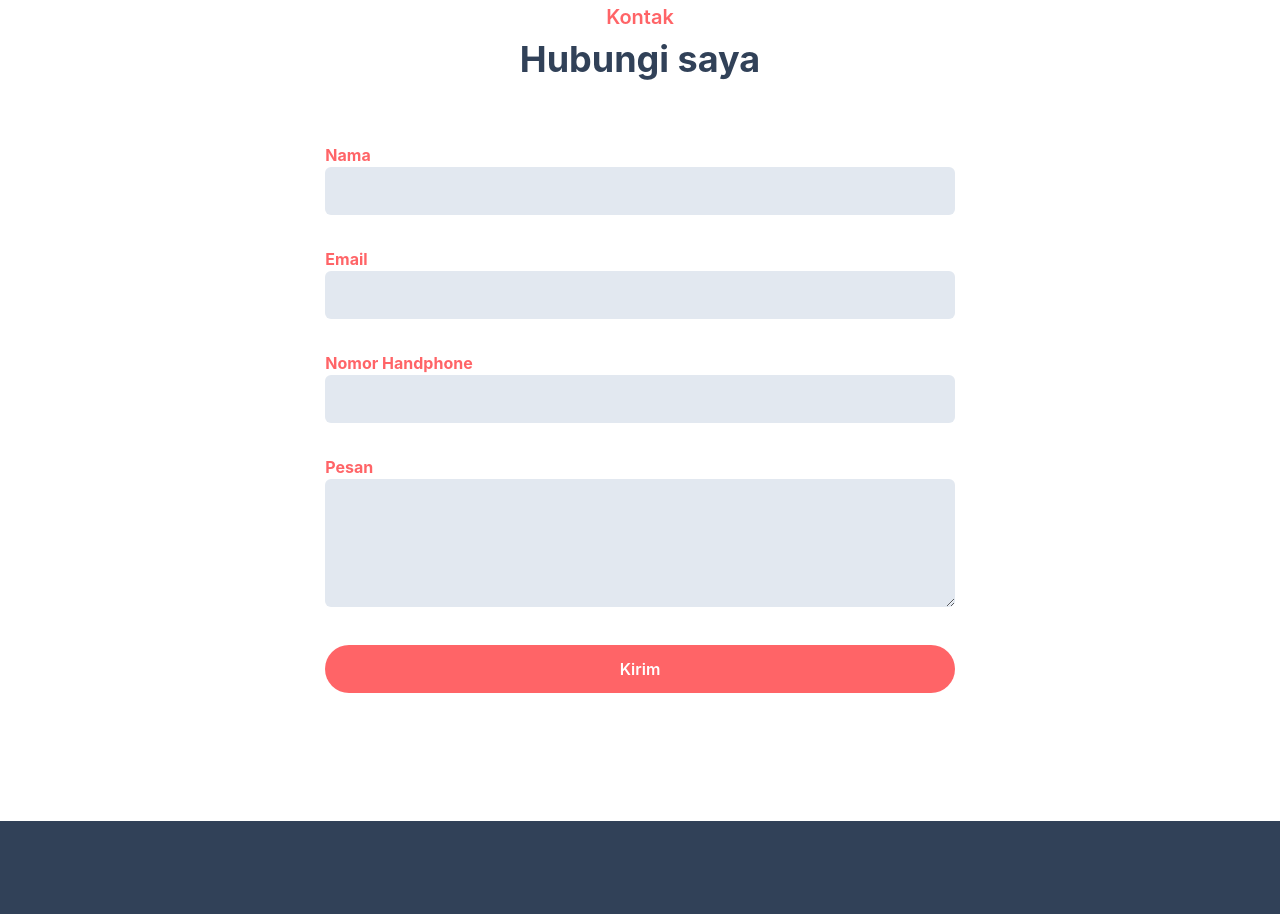
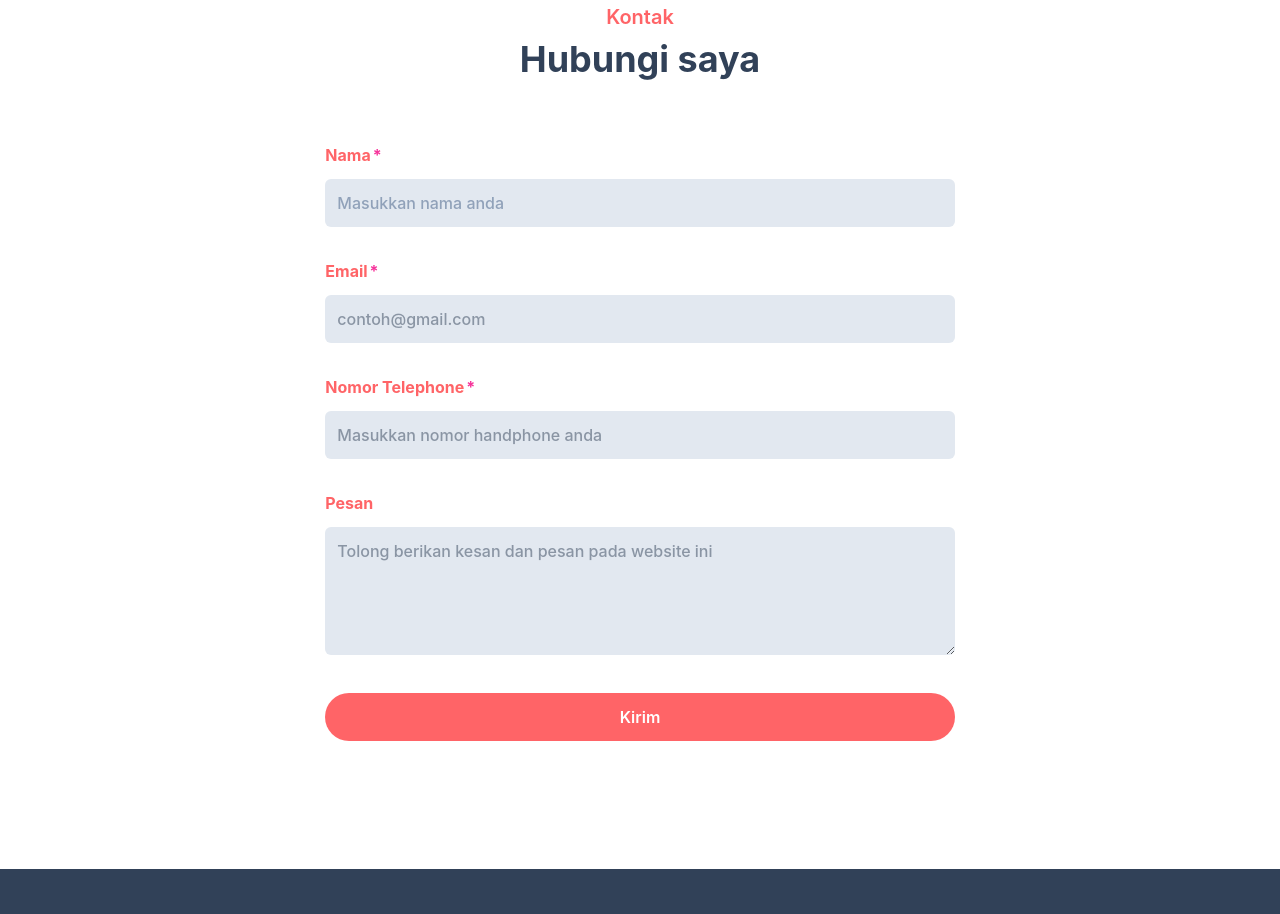
Before and after one commit to Salmon-Andre19/portfolio, a website: page index.html in a window 1280 px wide. Shown: the part 2794-3708 px from the top of the page. Drawn offline with Linux system fonts and the light colour scheme.

Commit message:
mengubah validasi pada form contact

```diff
--- a/index.html
+++ b/index.html
@@ -385,26 +385,56 @@
             </h2>
           </div>
         </div>
-        <form>
+        <!-- Alert sukses start -->
+        <div class="alert-sukses w-fit hidden justify-center text-white rounded-lg py-2 px-3 mx-auto bg-green-400 mb-5">
+          <p class="self-center text-base mr-3">
+            <strong class="mr-3 uppercase">Sukses </strong> Pesan anda sudah terkirim.
+          </p>
+          <strong class="text-lg cursor-pointer w-12 text-right alert-del">
+            &times;
+          </strong>
+        </div>
+        <!-- Alert sukses end -->
+
+        <form name='salmon-contact-form'>
           <div class="w-full lg:w-2/3 lg:mx-auto">
             <div class="mb-8 w-full px-4">
-              <label for="name" class="text-base text-primary font-bold">Nama</label>
-              <input type="text " id="name" autocomplete="name" class="bg-slate-200 w-full text-dark rounded-md p-3 focus:outline-none focus:ring-primary focus:ring-1 focus:border-primary"/>
+              <label for="name" class="text-base text-primary font-bold">
+                <span class="font-bold block after:content-['*'] after:text-pink-500 after:ml-0.5">Nama</span>
+                <input type="text " name="nama" id="name" autocomplete="name" class="bg-slate-200 font-medium w-full text-dark rounded-md p-3 focus:outline-none focus:ring-primary focus:ring-1 focus:border-primary mt-3 placeholder:text-slate-400" placeholder="Masukkan nama anda" required/>
+              </label>
             </div>
             <div class="mb-8 w-full px-4">
-              <label for="email" class="text-base text-primary font-bold">Email</label>
-              <input type="email " id="email" autocomplete="email" class="bg-slate-200 w-full text-dark rounded-md p-3 focus:outline-none focus:ring-primary focus:ring-1 focus:border-primary"/>
+              <label for="email" class="text-base block text-primary font-bold">
+                <span class="font-bold block after:content-['*'] after:text-pink-500 after:ml-0.5">Email</span>
+                  <input type="email " id="email" name="email" autocomplete="email" class="bg-slate-200 w-full text-dark rounded-md p-3 font-medium focus:outline-none focus:ring-primary focus:ring-1 focus:border-primary mt-3 peer" placeholder="contoh@gmail.com" required/>
+                  <!-- <p class="text-sm text-pink-400 m-1 invisible peer-invalid:visible">email tidak valid</p> -->
+              </label>
             </div>
             <div class="mb-8 w-full px-4">
-              <label for="number" class="text-base text-primary font-bold">Nomor Handphone</label>
-              <input type="number " id="number" autocomplete="off" class="bg-slate-200 w-full text-dark rounded-md p-3 focus:outline-none focus:ring-primary focus:ring-1 focus:border-primary"/>
+              <label for="number" class="text-base text-primary font-bold">
+                <span class="font-bold block after:content-['*'] after:text-pink-500 after:ml-0.5">Nomor Telephone</span>
+                <input type="number " id="number" name="nomor-handphone" autocomplete="off" class="bg-slate-200 w-full text-dark font-medium rounded-md p-3 focus:outline-none focus:ring-primary focus:ring-1 focus:border-primary mt-3" placeholder="Masukkan nomor handphone anda" required/>
+              </label>
             </div>
             <div class="mb-8 w-full px-4">
-              <label for="pesan" class="text-base text-primary font-bold">Pesan</label>
-              <textarea type="text" id="pesan" class="bg-slate-200 w-full text-dark rounded-md p-3 focus:outline-none focus:ring-primary focus:ring-1 focus:border-primary h-32"></textarea>
+              <label for="pesan" class="text-base text-primary font-bold">
+                <span class="font-bold block">Pesan</span>
+                <textarea type="text" id="pesan" name="pesan" class="bg-slate-200 w-full text-dark rounded-md p-3 font-medium focus:outline-none focus:ring-primary focus:ring-1 focus:border-primary h-32 mt-3" placeholder="Tolong berikan kesan dan pesan pada website ini" required></textarea>
+              </label>
             </div>
-            <div class="w-full px-4">
-              <button class="font-semibold text-base w-full hover:opacity-80 transition duration-500 hover:shadow-lg bg-primary text-white py-3 px-8 rounded-full hover:cursor-pointer">Kirim</button>
+            <!-- button kirim -->
+            <div class="w-full px-4 button-kirim">
+              <button class="font-semibold text-base w-full hover:opacity-80 transition duration-500 hover:shadow-lg bg-primary text-white py-3 px-8 rounded-full hover:cursor-pointer" type="submit">Kirim</button>
+            </div>
+            <!-- button loading -->
+            <div class="w-full px-4 mt-2 hidden button-loading ">
+              <button class="w-full bg-primary py-2 px-8 rounded-full flex text-white item-center justify-center " type="button" disabled>
+                <svg class="animate-spin -ml-1 mr-3 h-5 w-5 text-white" xmlns="http://www.w3.org/2000/svg" fill="none" viewBox="0 0 24 24">
+                  <circle class="opacity-25" cx="12" cy="12" r="10" stroke="currentColor" stroke-width="4"></circle>
+                  <path class="opacity-75" fill="currentColor" d="M4 12a8 8 0 018-8V0C5.373 0 0 5.373 0 12h4zm2 5.291A7.962 7.962 0 014 12H0c0 3.042 1.135 5.824 3 7.938l3-2.647z"></path>
+              </svg>Processing...
+              </button>
             </div>
           </div>
         </form>
```
Also changed, not shown: dist/js/script.js, dist/output.css.
